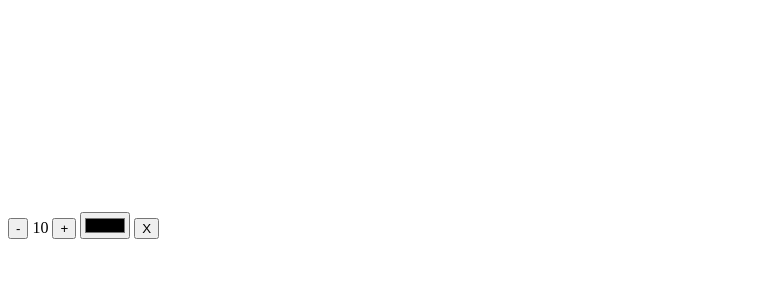
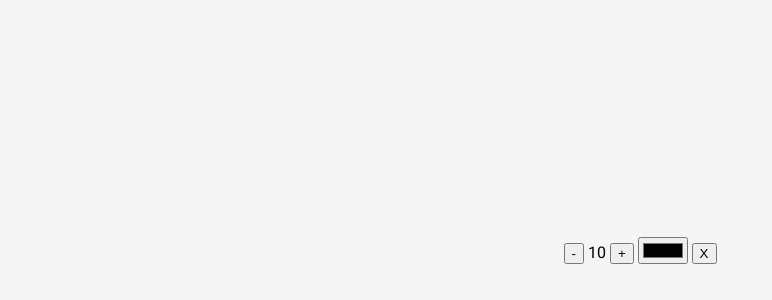
Before and after one commit to GUchechi/drawing-app, a plain HTML site: page index.html in a window 1280 px wide. Shown: the part 500-800 px from the top of the page, without its empty margins (0-772 px from the left). Drawn offline with Linux system fonts and the light colour scheme.

Commit message:
styled the body

```diff
--- a/styles.css
+++ b/styles.css
@@ -1 +1,16 @@
 @import url('https://fonts.googleapis.com/css2?family=Roboto:wght@400;700&display=swap');
+
+* {
+    box-sizing: border-box;
+  }
+
+  body {
+    background-color: #f5f5f5;
+    font-family: 'Roboto', sans-serif;
+    display: flex;
+    flex-direction: column;
+    align-items: center;
+    justify-content: center;
+    height: 100vh;
+    margin: 0;
+  }
```
